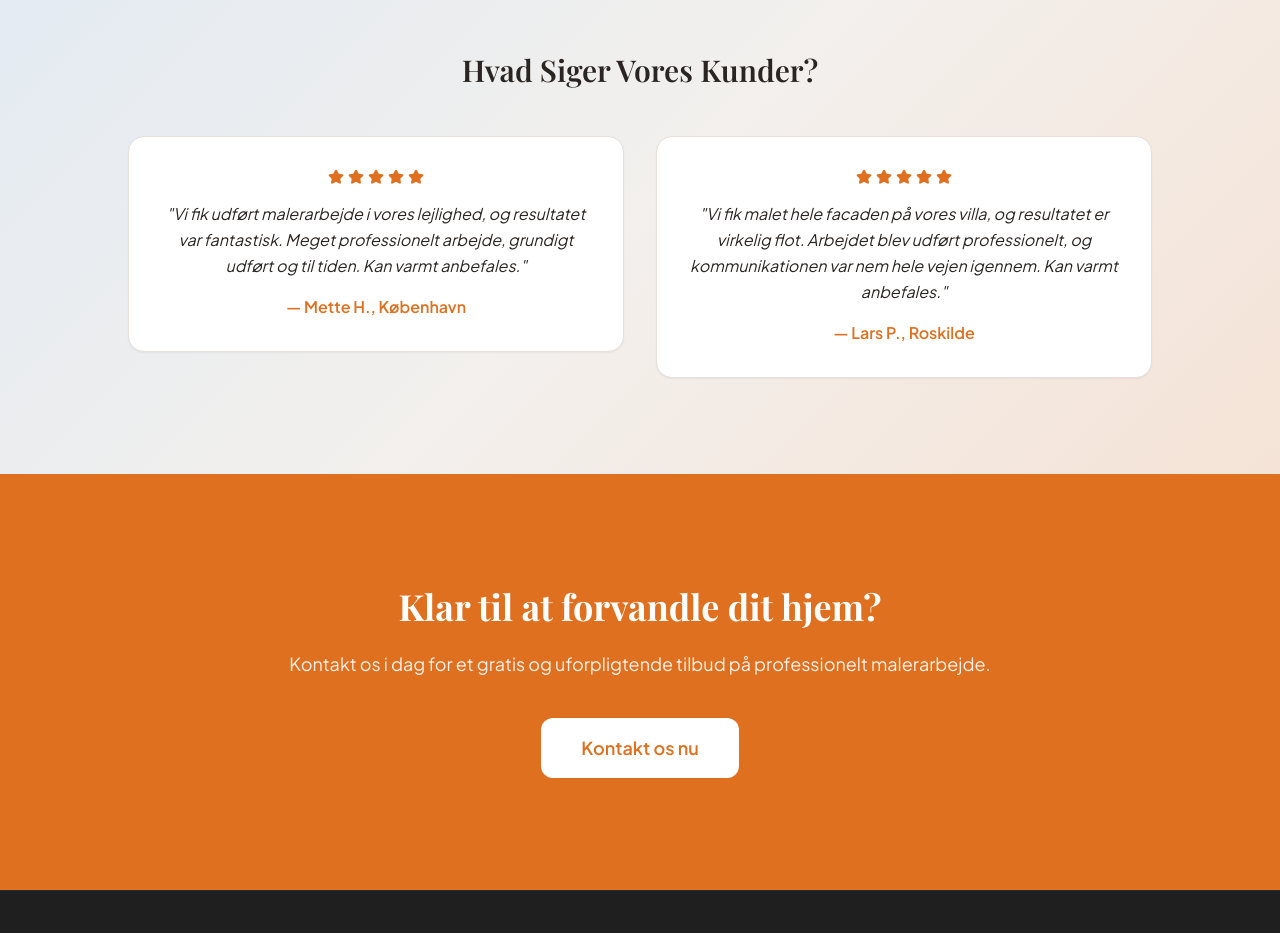
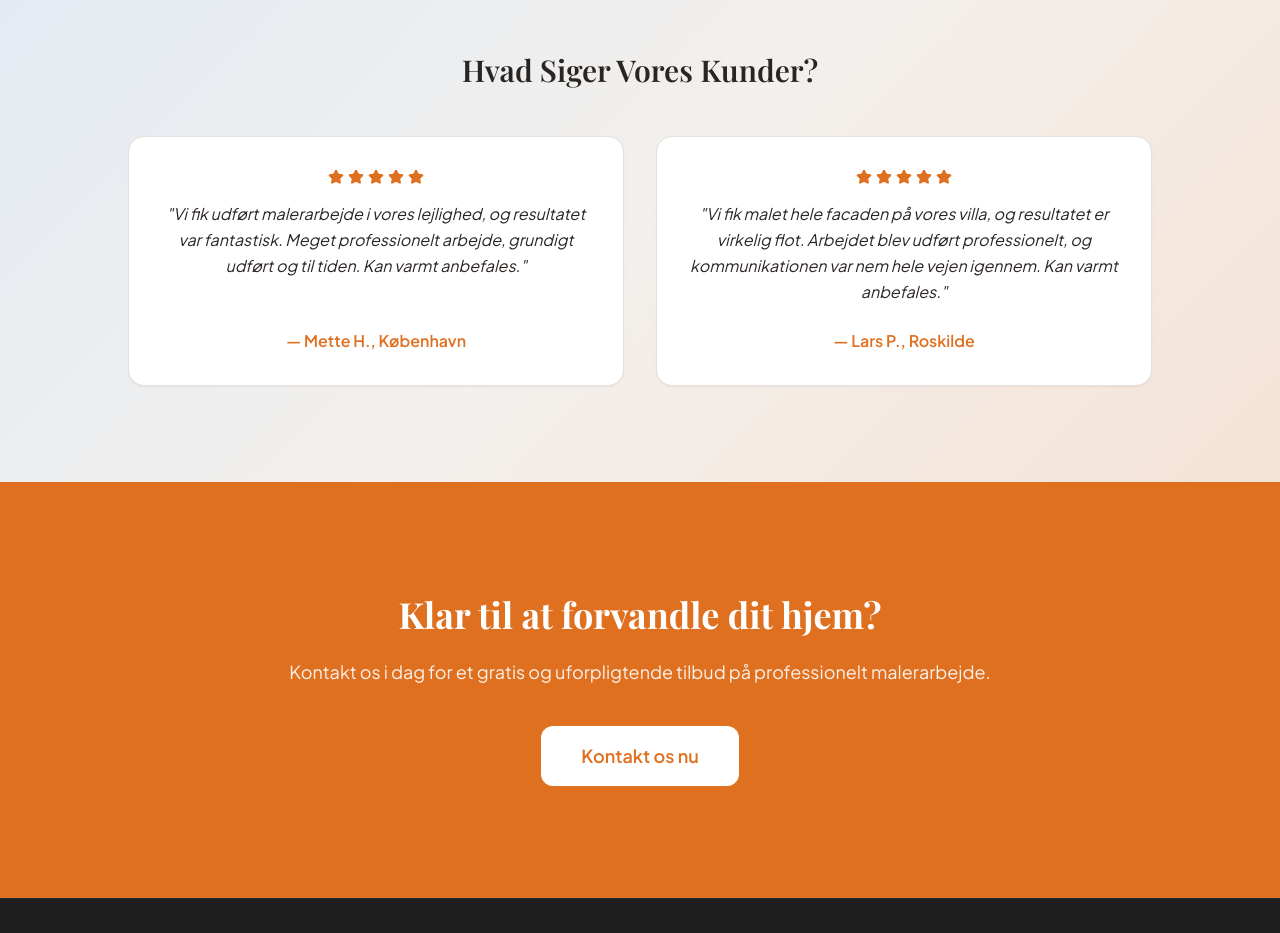
Before and after one commit to Andreea101018/man-maler-website, a React (Vite) app: page / in a window 1280 px wide. Shown: the part 3520-4453 px from the top of the page. Built offline with nearby package versions, Linux system fonts and the light colour scheme; the HTML template or start-up script is replaced by a standard one.

Commit message:
fix: make testimonial cards equal height

```diff
--- a/src/pages/Index.tsx
+++ b/src/pages/Index.tsx
@@ -355,21 +355,28 @@ useEffect(() => {
       </h2>
     </AnimatedSection>
 
-          <div className="grid md:grid-cols-2 gap-8">
+    <div className="grid md:grid-cols-2 gap-8 items-stretch">
       {["1", "2"].map((i) => (
         <AnimatedSection key={i} delay={Number(i) * 0.1}>
-                <div className="bg-card p-8 rounded-2xl shadow-sm border border-border">
+          <div className="bg-card p-8 rounded-2xl shadow-sm border border-border h-full flex flex-col">
+
+            {/* Stars */}
             <div className="flex gap-1 mb-4 justify-center">
               {[...Array(5)].map((_, s) => (
                 <Star key={s} size={16} className="text-primary fill-primary" />
               ))}
             </div>
-                  <p className="italic mb-4 text-foreground leading-relaxed">
+
+            {/* Text */}
+            <p className="italic mb-6 text-foreground leading-relaxed flex-grow">
               "{t(`testimonials.${i}.text` as any)}"
             </p>
-                  <p className="font-semibold text-primary">
+
+            {/* Author */}
+            <p className="font-semibold text-primary mt-auto">
               — {t(`testimonials.${i}.author` as any)}
             </p>
+
           </div>
         </AnimatedSection>
       ))}
```
Lines whose indentation alone changed are shown as unchanged.
